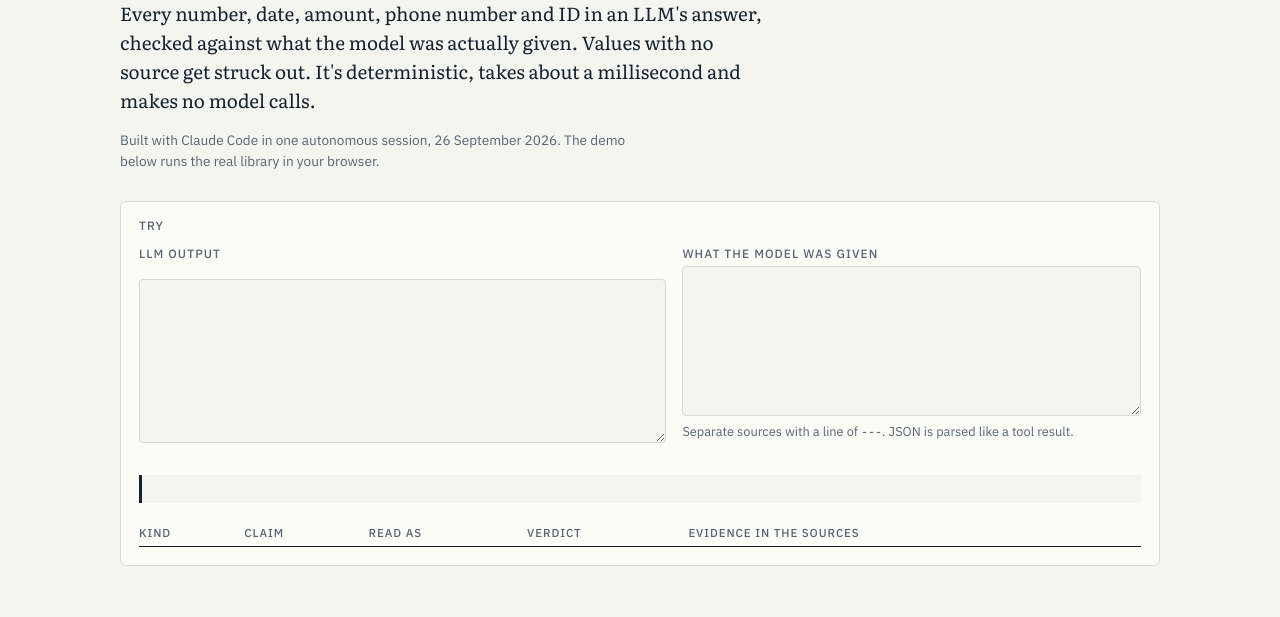
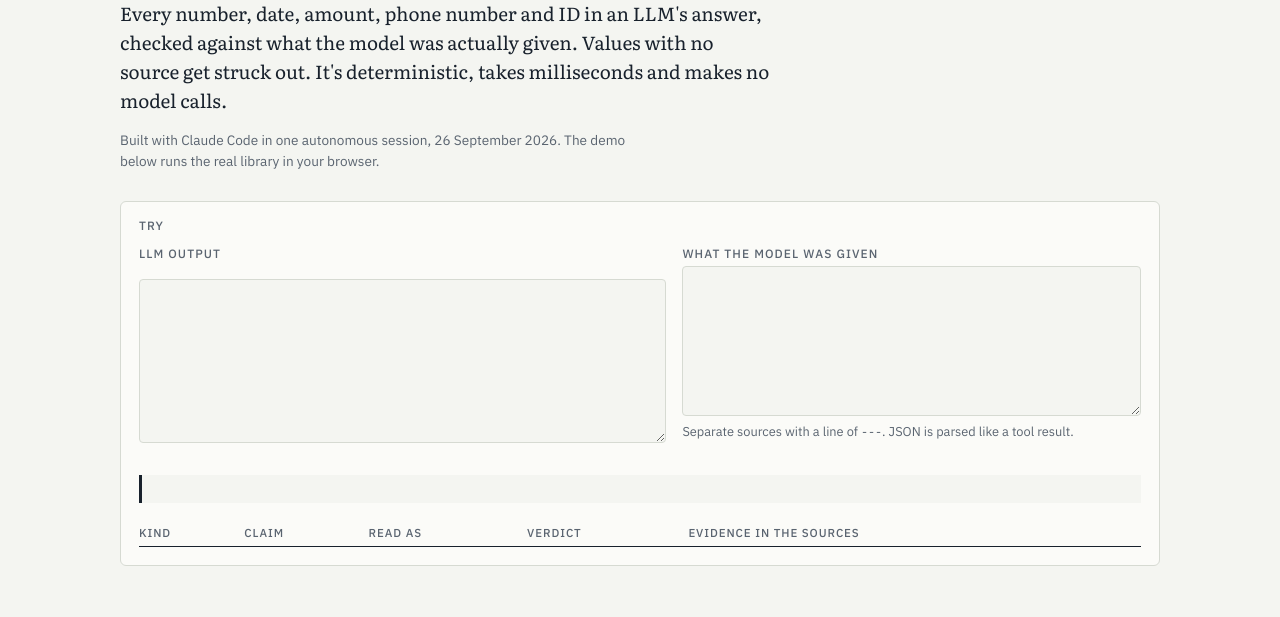
Before and after one commit to seekerPrice/hardfacts, a plain HTML site: page site/demo.template.html in a window 1280 px wide. Shown: the part 136-753 px from the top of the page. Drawn offline with Linux system fonts and the light colour scheme.

Commit message:
docs: 'in milliseconds', not 'about a millisecond' (Python is ~2 ms)
Co-Authored-By: Claude Opus 5.5 <noreply@anthropic.com>

```diff
--- a/site/demo.template.html
+++ b/site/demo.template.html
@@ -113,7 +113,7 @@
   <header class="top">
     <span class="eyebrow">An open-source library · Python + TypeScript · EN · BM · 中文</span>
     <h1>hardfacts</h1>
-    <p class="lede">Every number, date, amount, phone number and ID in an LLM's answer, checked against what the model was actually given. Values with no source get struck out. It's deterministic, takes about a millisecond and makes no model calls.</p>
+    <p class="lede">Every number, date, amount, phone number and ID in an LLM's answer, checked against what the model was actually given. Values with no source get struck out. It's deterministic, takes milliseconds and makes no model calls.</p>
     <p class="credit">Built with Claude Code in one autonomous session, 26 September 2026. The demo below runs the real library in your browser.</p>
   </header>
 
```
Also changed, not shown: README.md.
